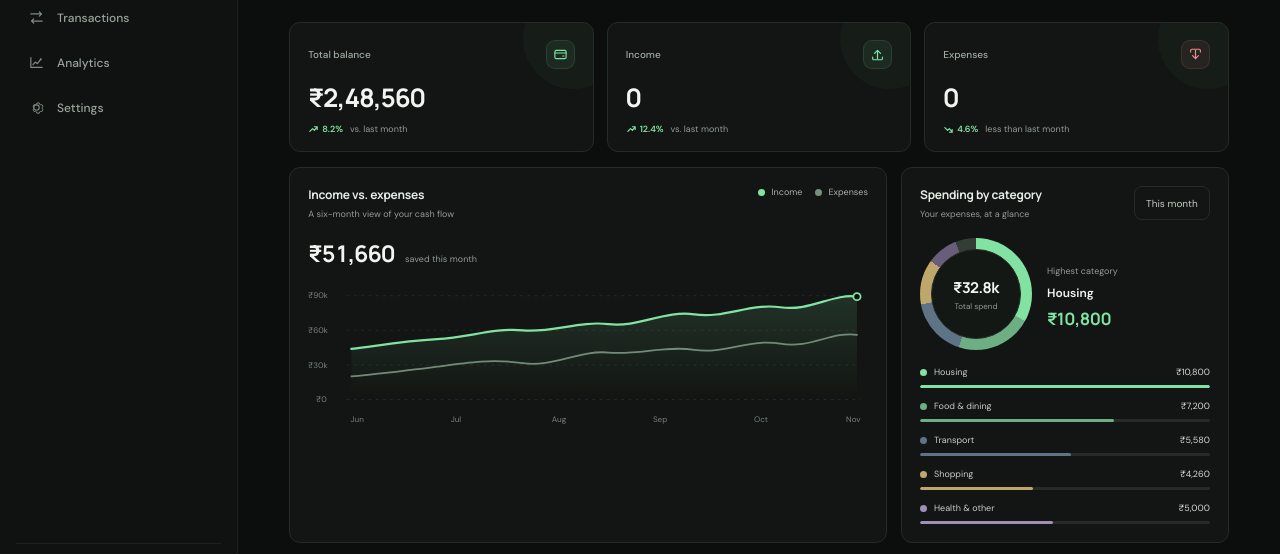
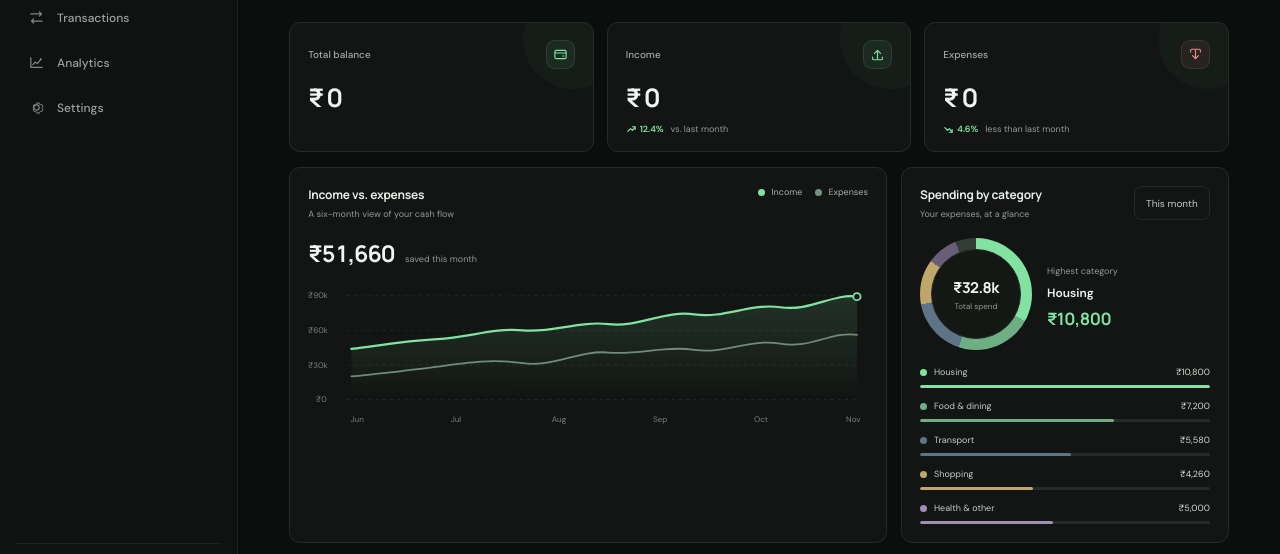
Before and after one commit to himanshu-kamboz/moneyMind, a plain HTML site: page pages/dashboard.html in a window 1280 px wide. Shown: the part 190-744 px from the top of the page. Drawn offline with Linux system fonts and the light colour scheme.

```diff
--- a/js/dashboard.js
+++ b/js/dashboard.js
@@ -13,7 +13,7 @@ const transactions = getTransactions();
 const selectedMonth = document.querySelector('#dashboard-month').value;
 
 const monthlyTransactions = transactions.filter(transaction => {
-    return transaction.date.startsWith(selectedMonth.value);
+    return transaction.date.startsWith(selectedMonth);
 })
 
 const monthlyIncome = monthlyTransactions
@@ -21,12 +21,17 @@ const monthlyIncome = monthlyTransactions
     .reduce((total, item) => total + item.amount, 0);
 
 const displayIncome = document.querySelector('#monthlyIncome');
-displayIncome.textContent = monthlyIncome;
+displayIncome.textContent = `₹ ${monthlyIncome}`;
 
 const monthlyExpense = monthlyTransactions
     .filter(item => item.type === 'expense')
     .reduce((total, item) => total + item.amount, 0);
 
+const displayExpense = document.querySelector('#monthlyExpense');
+displayExpense.textContent = `₹ ${monthlyExpense}`;
 
-const displayExpense = document.querySelector('#monthlyExpense');
-displayExpense.textContent = monthlyExpense;
+const monthlyBalance = monthlyIncome - monthlyExpense;
+
+const displayBalance = document.querySelector('#monthlyBalance');
+
+displayBalance.textContent = `₹ ${monthlyBalance}`;
--- a/js/transaction.js
+++ b/js/transaction.js
@@ -45,7 +45,7 @@ if (incomeForm) {
             description: incomeDescription
         };
 
-        addTransaction = ({
+        addTransaction ({
             ...income,
             type: 'income'
         })
--- a/pages/dashboard.html
+++ b/pages/dashboard.html
@@ -121,17 +121,7 @@
                                 </svg>
                             </span>
                         </div>
-                        <strong class="metric-value">₹2,48,560</strong>
-                        <div class="metric-bottom">
-                            <span class="trend-positive">
-                                <svg viewBox="0 0 12 12" fill="none" aria-hidden="true">
-                                    <path d="m2 8 3-3 2 2 3-4m-3 0h3v3" stroke="currentColor" stroke-width="1.3"
-                                        stroke-linecap="round" stroke-linejoin="round" />
-                                </svg>
-                                8.2%
-                            </span>
-                            <span>vs. last month</span>
-                        </div>
+                        <strong class="metric-value" id="monthlyBalance"><span>₹</span></strong>
                     </article>
                     <article class="metric-card">
                         <div class="metric-top">
```
Also changed, not shown: pages/analytics.html (+1 -1 lines), pages/settings.html (+1 -1 lines), pages/transactions.html (+1 -1 lines).
